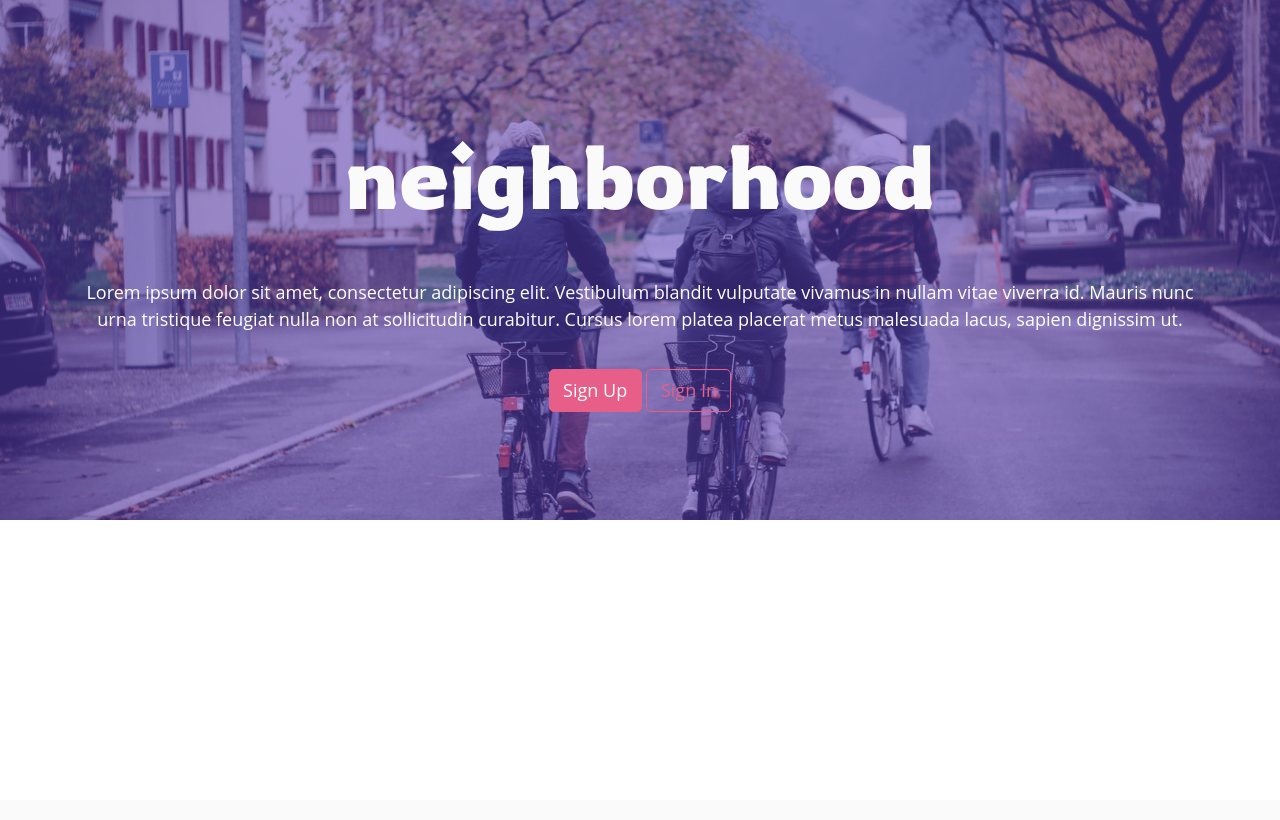
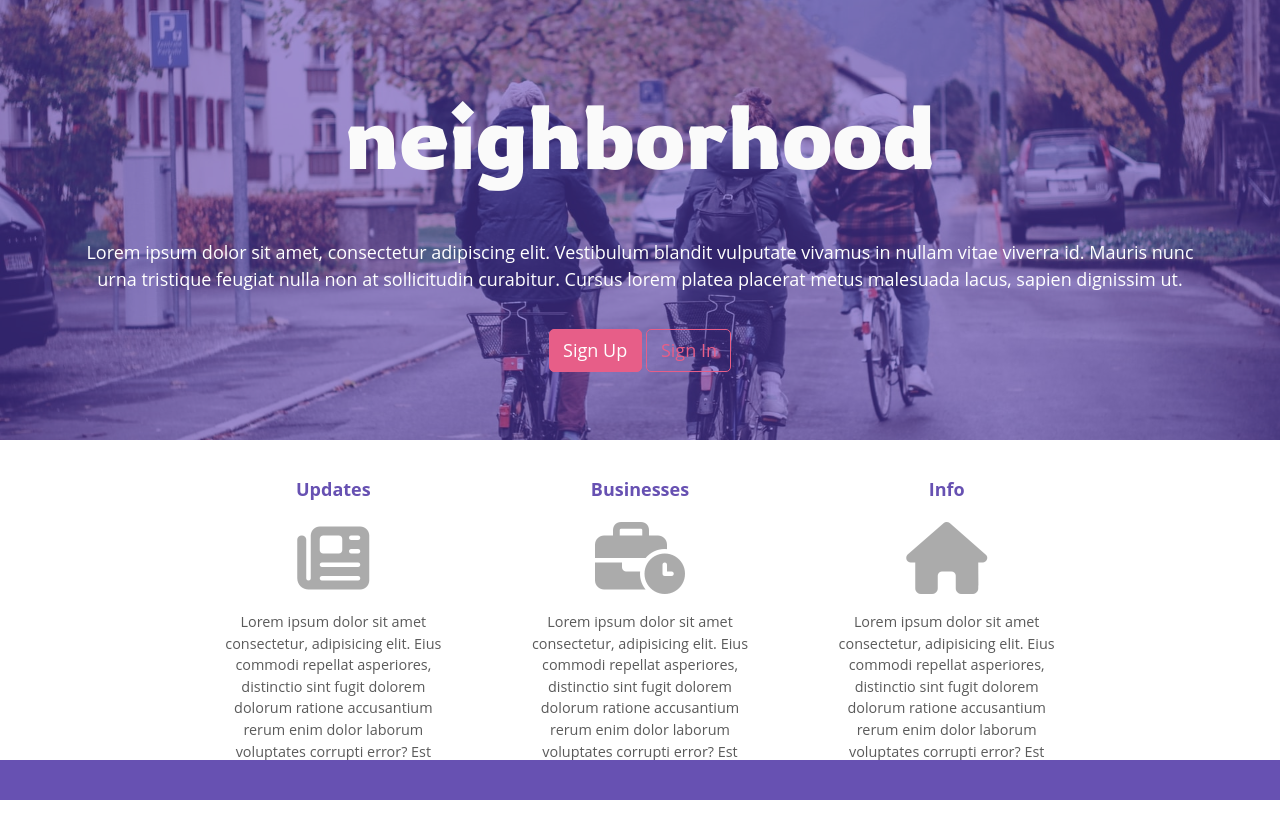
Before and after one commit to peterken674/neighborhood, a Django app: page / in a window 1280 px wide. Before the commit the page ends 520 px from the top, so only its background shows below. Run offline with Django 3.2, Linux system fonts and the light colour scheme; some libraries are stand-ins or nearby versions.

Commit message:
Landing page complete.

```diff
--- a/neighborhood/templates/neighborhood/base.html
+++ b/neighborhood/templates/neighborhood/base.html
@@ -28,6 +28,7 @@
     {% block content %}
 
     {% endblock %}
+    {% include 'neighborhood/footer.html'%}
     <!-- Optional JavaScript -->
     <!-- jQuery first, then Popper.js, then Bootstrap JS -->
     <script src="https://code.jquery.com/jquery-3.5.1.slim.min.js"
--- /dev/null
+++ b/neighborhood/templates/neighborhood/footer.html
@@ -0,0 +1,2 @@
+<footer>
+</footer>
--- a/neighborhood/templates/neighborhood/index.html
+++ b/neighborhood/templates/neighborhood/index.html
@@ -21,5 +21,24 @@
             </div>
         </div>
     </header>
+    <div class="descriptions">
+        <div id="updates">
+            <div class="descHeading">Updates</div>
+            <div class="descIcon"><i class="fas fa-newspaper    "></i></div>
+            <div class="descText">Lorem ipsum dolor sit amet consectetur, adipisicing elit. Eius commodi repellat asperiores, distinctio sint fugit dolorem dolorum ratione accusantium rerum enim dolor laborum voluptates corrupti error? Est laborum totam dolor?</div>
+        </div>
+        <div id="businesses">
+            <div class="descHeading">Businesses</div>
+            <div class="descIcon"><i class="fas fa-business-time"></i></div>
+            <div class="descText">Lorem ipsum dolor sit amet consectetur, adipisicing elit. Eius commodi repellat
+                asperiores, distinctio sint fugit dolorem dolorum ratione accusantium rerum enim dolor laborum
+                voluptates corrupti error? Est laborum totam dolor?</div>
+        </div>
+        <div id="info">
+            <div class="descHeading">Info</div>
+            <div class="descIcon"><i class="fas fa-home    "></i></div>
+            <div class="descText">Lorem ipsum dolor sit amet consectetur, adipisicing elit. Eius commodi repellat asperiores, distinctio sint fugit dolorem dolorum ratione accusantium rerum enim dolor laborum voluptates corrupti error? Est laborum totam dolor?</div>
+        </div>
+    </div>
 </main>
 {%endblock%}
--- a/static/css/style.css
+++ b/static/css/style.css
@@ -16,10 +16,6 @@ body {
   overflow-x: hidden;
 }
 
-main {
-  height: 100vh;
-}
-
 main header {
   background-image: url("../img/bg.jpg");
   background-blend-mode: darken;
@@ -27,7 +23,7 @@ main header {
   background-size: cover;
   background-repeat: no-repeat;
   text-align: center;
-  height: 65vh;
+  height: 55vh;
   color: #FFFFFF;
 }
 
@@ -79,4 +75,57 @@ main header #headerContent #headerCTA #signInButton:hover {
   background-color: #E75E88;
   color: white;
 }
+
+main .descriptions {
+  display: -ms-grid;
+  display: grid;
+  -ms-grid-columns: 1fr 1fr 1fr;
+      grid-template-columns: 1fr 1fr 1fr;
+  -ms-grid-rows: 1fr;
+      grid-template-rows: 1fr;
+  text-align: center;
+  padding-left: 10rem;
+  padding-right: 10rem;
+}
+
+main .descriptions #updates,
+main .descriptions #businesses,
+main .descriptions #info {
+  padding: 2rem;
+}
+
+main .descriptions #updates .descHeading,
+main .descriptions #businesses .descHeading,
+main .descriptions #info .descHeading {
+  font-weight: 700;
+  color: #6751B2;
+}
+
+main .descriptions #updates .descIcon,
+main .descriptions #businesses .descIcon,
+main .descriptions #info .descIcon {
+  font-size: 4rem;
+}
+
+main .descriptions #updates .descIcon i,
+main .descriptions #businesses .descIcon i,
+main .descriptions #info .descIcon i {
+  color: #5a5a5a;
+  opacity: .5;
+}
+
+main .descriptions #updates .descText,
+main .descriptions #businesses .descText,
+main .descriptions #info .descText {
+  font-size: .8rem;
+  color: #5a5a5a;
+}
+
+footer {
+  position: absolute;
+  width: 100%;
+  height: 5vh;
+  background-color: #6751B2;
+  bottom: 0;
+}
 /*# sourceMappingURL=style.css.map */
--- a/static/css/style.scss
+++ b/static/css/style.scss
@@ -3,7 +3,7 @@
 $mainColor: #6751B2;
 $bgMainColor: #6751b226;
 $accentColor: #E75E88;
-$grey: #614e4e;
+$grey: rgb(90, 90, 90);
 $black: #202020;
 $offWhite: #FAFAFA;
 $white: #FFFFFF;
@@ -37,7 +37,6 @@ body{
 
 // Index
 main{
-    height: 100vh;
     header{
         background-image: url('../img/bg.jpg');
         background-blend-mode: darken;
@@ -45,7 +44,7 @@ main{
         background-size: cover;
         background-repeat: no-repeat;
         text-align: center;
-        height: 65vh;
+        height: 55vh;
         color: $white;
         #headerContent{
             display: flex;
@@ -84,4 +83,41 @@ main{
         }
 
         }
+        .descriptions{
+            display: grid;
+            grid-template-columns: 1fr 1fr 1fr;
+            grid-template-rows: 1fr;
+            text-align: center;
+            padding-left: 10rem;
+            padding-right: 10rem;
+            #updates,
+            #businesses,
+            #info{
+                padding: $padding;
+                .descHeading{
+                    font-weight: 700;
+                    color: $mainColor;
+                }
+                .descIcon{
+                    font-size: 4rem;
+                    i{
+                        color: $grey;
+                        opacity: .5;
+                    }
+                }
+                .descText{
+                    font-size: .8rem;
+                    color: $grey;
+                }
+            }
+        }
     }
+
+
+footer{
+    position: absolute;
+    width: 100%;
+    height: 5vh;
+    background-color: $mainColor;
+    bottom: 0;
+}
```
Also changed, not shown: 2 other files.
